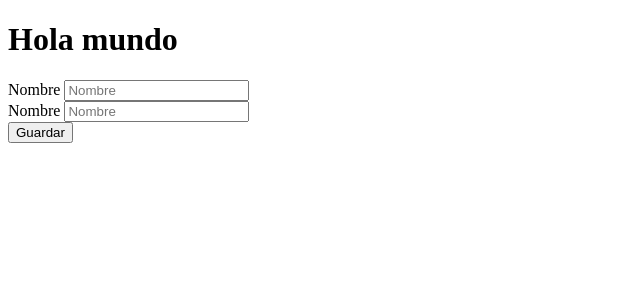
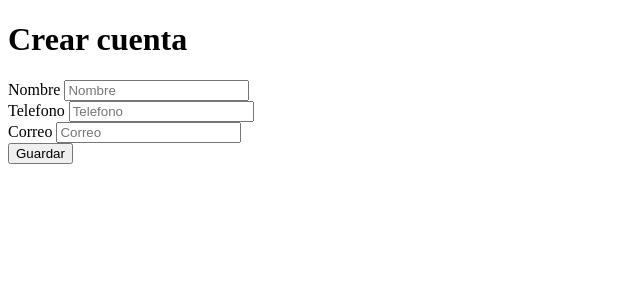
Before and after one commit to JohanGodinez/Port, a CodeIgniter app: page /database/index.php/cuentas/index in a window 1280 px wide. Shown: the top 300 px of the page, without its empty margins (0-640 px from the left). Run offline with CodeIgniter, Linux system fonts and the light colour scheme.

Commit message:
Primer insert

```diff
--- a/application/config/database.php
+++ b/application/config/database.php
@@ -76,9 +76,9 @@ $query_builder = TRUE;
 $db['default'] = array(
 	'dsn'	=> '',
 	'hostname' => 'localhost',
-	'username' => '',
-	'password' => '',
-	'database' => '',
+	'username' => 'root',
+	'password' => 'root',
+	'database' => 'port',
 	'dbdriver' => 'mysqli',
 	'dbprefix' => '',
 	'pconnect' => FALSE,
--- a/application/controllers/cuentas.php
+++ b/application/controllers/cuentas.php
@@ -4,10 +4,21 @@ defined('BASEPATH') OR exit('No direct script access allowed');
 class Cuentas extends CI_Controller {
     function __construct(){
         parent::__construct();
+        $this->load->helper('form');
+        $this->load->model('cuentas_model');
     }
-	public function index()
+    public function index()
 	{
-        $dato['string'] = "Cuentas";
-		$this->load->view('cuentas/crear', $dato);
+        $datos['string'] ='Crear cuenta';
+		$this->load->view('cuentas/crear',$datos);
 	}
+
+    public function insert(){
+        $datos = array(
+            'nombre' => $this->input->post('nombreCuenta'),
+            'telefono' => $this->input->post('telefonoCuenta'),
+            'correo' => $this->input->post('correoCuenta')
+        );
+        $this->cuentas_model->insertCuenta($datos);
+    }
 }
--- /dev/null
+++ b/application/models/cuentas_model.php
@@ -0,0 +1,13 @@
+<?php
+defined('BASEPATH') OR exit('No direct script access allowed');
+
+class Cuentas_model extends CI_Model {
+    function __construct(){
+        parent::__construct();
+        $this->load->database();
+    }
+
+    function insertCuenta($datos){
+        $this->db->insert('cuentas',array('nombre'=>$datos['nombre'],'telefono'=>$datos['telefono'],'correo'=>$datos['correo'] ));
+    }
+}
--- a/application/views/cuentas/crear.php
+++ b/application/views/cuentas/crear.php
@@ -4,19 +4,28 @@
         <title>Cuentas</title>
     </head>
     <body>
-        <h1>Hola mundo</h1>
-        <from class="form" action="">
-            <div class="form-group">
-                <label class="control-label">Nombre</label>
-                <input class="from-control" type="text" name="nombre" placeholder="Nombre">
+        <h1><?= $string?></h1>
+        <?= form_open("/cuentas/insert")?>
+        <?php
+            $nombre = array("name" => "nombreCuenta",'placeholder' => "Nombre");
+            $telefono = array('name' => 'telefonoCuenta','placeholder' => 'Telefono');
+            $correo = array('name' => 'correoCuenta','placeholder' => 'Correo');
+        ?>
+            <div>
+                <label>Nombre</label>
+                <?= form_input($nombre)?>
             </div>
-            <div class="form-group">
-                <label class="control-label">Nombre</label>
-                <input class="from-control" type="text" name="nombre" placeholder="Nombre">
+            <div>
+                <label>Telefono</label>
+                <?= form_input($telefono)?>
             </div>
-            <div class="form-group">
-                <button class="btn">Guardar</button>
+            <div>
+                <label>Correo</label>
+                <?= form_input($correo)?>
             </div>
-        </form>
+            <div>
+                <button>Guardar</button>
+            </div>
+        <?= form_close()?>
     </body>
 </html>
```
